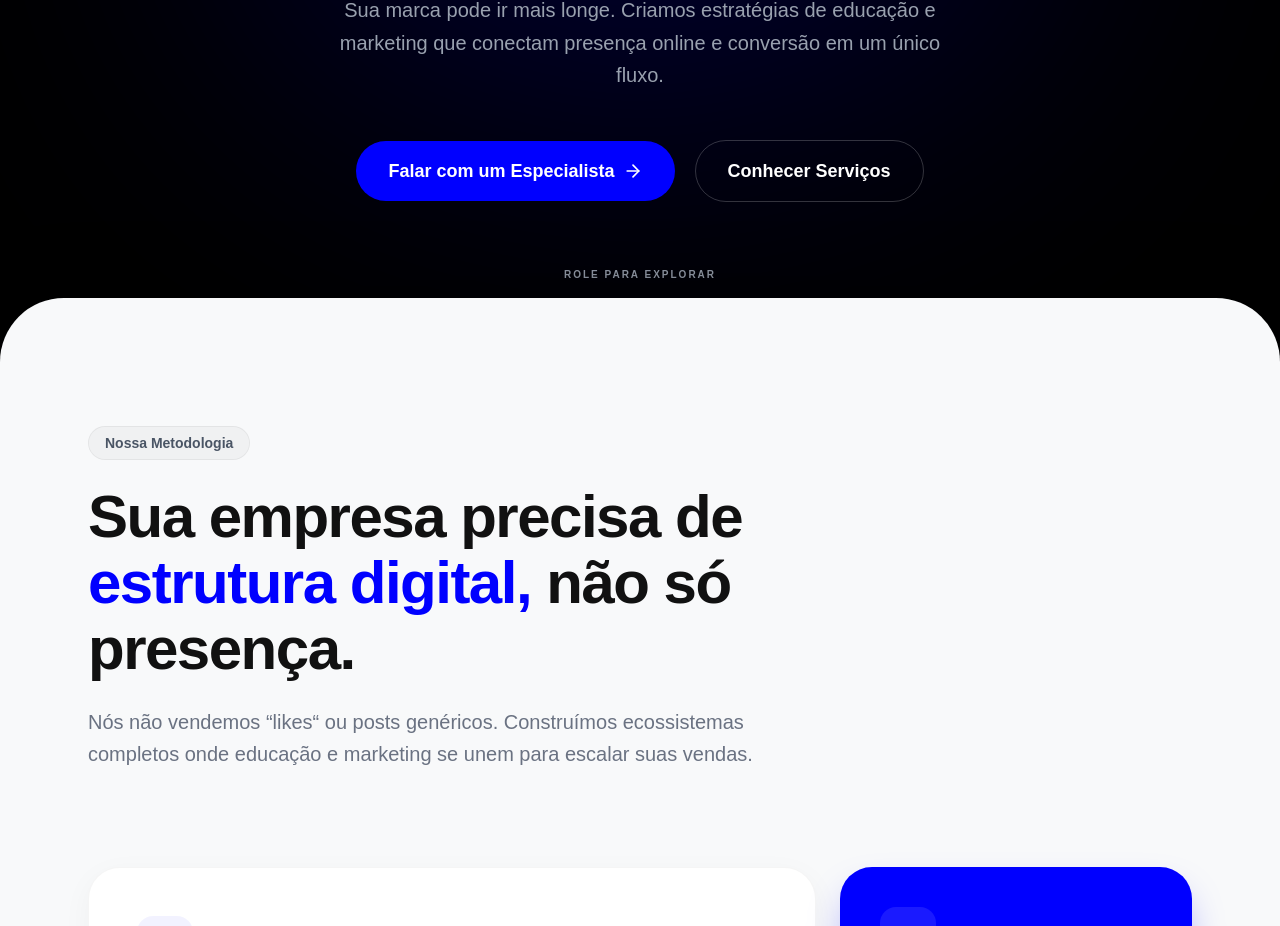
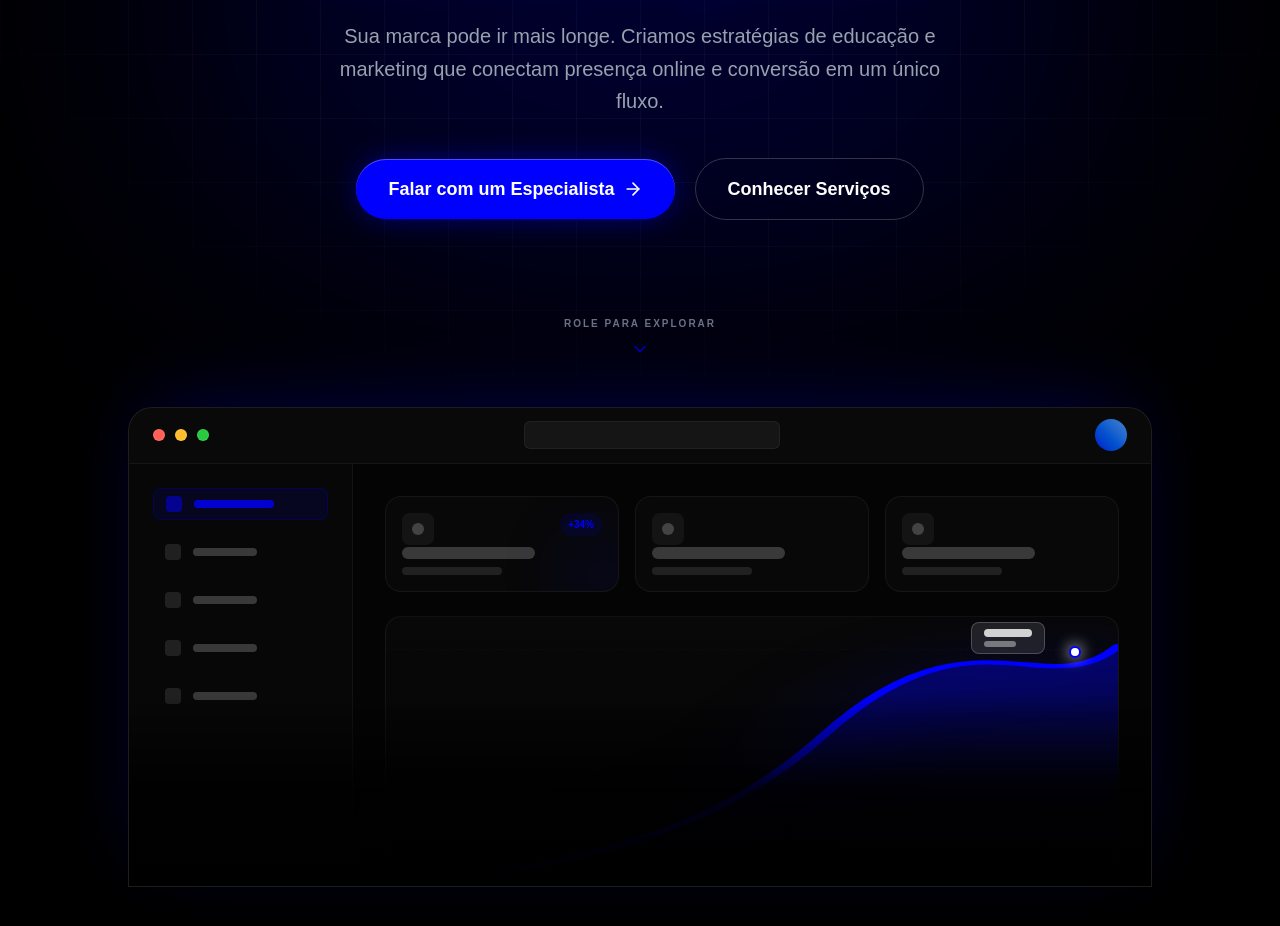
Before and after one commit to Peixotim/codex-website, a Next.js app: page / in a window 1280 px wide. Shown: the part 394-1320 px from the top of the page. Built offline with nearby package versions, Linux system fonts and the light colour scheme.

Commit message:
feat: Ajusta o herosection trazendo um novo visual

```diff
--- a/components/hero.tsx
+++ b/components/hero.tsx
@@ -18,58 +18,69 @@ export default function Hero() {
     visible: {
       opacity: 1,
       y: 0,
-      transition: { duration: 0.7, ease: [0.25, 0.4, 0.25, 1] }
+      transition: { duration: 0.8, ease: [0.22, 1, 0.36, 1] as const }
     },
   };
 
   return (
-    <section className="relative min-h-[90vh] flex items-center justify-center overflow-hidden bg-[#000000] pt-32 pb-36">
+    // Removido o min-h-[95vh] fixo para deixar o conteúdo ditar a altura de forma mais orgânica,
+    // e aumentado o pb-40 para o mockup respirar antes da seção branca (Sobre) subir.
+    <section className="relative flex flex-col items-center justify-start overflow-hidden bg-[#000000] pt-36 pb-40">
 
-      <div className="absolute inset-0 bg-[linear-gradient(to_right,#ffffff0a_1px,transparent_1px),linear-gradient(to_bottom,#ffffff0a_1px,transparent_1px)] bg-size-[4rem_4rem] mask-[radial-gradient(ellipse_60%_50%_at_50%_0%,#000_70%,transparent_100%)] z-0 pointer-events-none"></div>
+      {/* BACKGROUND ARCHITECTURAL GRID */}
+      <div className="absolute inset-0 bg-[linear-gradient(to_right,#ffffff0a_1px,transparent_1px),linear-gradient(to_bottom,#ffffff0a_1px,transparent_1px)] bg-[size:4rem_4rem] [mask-image:radial-gradient(ellipse_60%_50%_at_50%_10%,#000_60%,transparent_100%)] z-0 pointer-events-none"></div>
 
-      <div className="absolute top-0 left-1/2 -translate-x-1/2 w-200 h-125 bg-[#0000FF] rounded-full blur-[150px] opacity-20 pointer-events-none animate-pulse-slow z-0"></div>
+      {/* BRILHO CENTRAL (Ajustado para não ofuscar o texto) */}
+      <div className="absolute top-[10%] left-1/2 -translate-x-1/2 w-[600px] md:w-[900px] h-[500px] bg-[#0000FF] rounded-full blur-[140px] opacity-20 pointer-events-none animate-pulse-slow z-0"></div>
 
-      <div className="container mx-auto px-6 relative z-10 flex flex-col items-center text-center">
+      <div className="container mx-auto px-6 relative z-10 flex flex-col items-center text-center w-full">
 
         <motion.div
           variants={containerVariants}
           initial="hidden"
           animate="visible"
-          className="max-w-5xl mx-auto"
+          className="max-w-5xl mx-auto w-full flex flex-col items-center"
         >
+          {/* TAGLINE COM PULSING DOT */}
           <motion.div variants={itemVariants} className="mb-8 flex justify-center">
-            <span className="px-5 py-2 rounded-full border border-white/10 bg-white/3 text-sm font-medium text-gray-300 backdrop-blur-md shadow-lg shadow-black/50">
+            <span className="flex items-center gap-2 px-5 py-2 rounded-full border border-white/10 bg-white/5 text-sm font-medium text-gray-300 backdrop-blur-md shadow-[0_0_20px_rgba(0,0,255,0.1)]">
+              <span className="relative flex h-2 w-2">
+                <span className="animate-ping absolute inline-flex h-full w-full rounded-full bg-[#4D4DFF] opacity-75"></span>
+                <span className="relative inline-flex rounded-full h-2 w-2 bg-[#0000FF]"></span>
+              </span>
               Evolução, Lucro e Crescimento
             </span>
           </motion.div>
 
+          {/* TÍTULO (Gradiente mais claro e legível) */}
           <motion.h1
             variants={itemVariants}
-            className="text-4xl sm:text-5xl md:text-7xl font-extrabold text-[#FFFFFF] tracking-tight leading-[1.1] mb-8"
+            className="text-4xl sm:text-6xl md:text-[5rem] font-extrabold text-[#FFFFFF] tracking-tight leading-[1.05] mb-8"
           >
             Vamos construir algo <br className="hidden sm:block" />
-            <span className="text-transparent bg-clip-text bg-linear-to-r from-[#0000FF] via-[#4D4DFF] to-blue-300">
+            <span className="text-transparent bg-clip-text bg-gradient-to-br from-[#9999FF] via-[#4D4DFF] to-[#0000FF] drop-shadow-[0_0_20px_rgba(0,0,255,0.4)]">
               realmente grande?
             </span>
           </motion.h1>
 
-
+          {/* SUBTÍTULO */}
           <motion.p
             variants={itemVariants}
-            className="text-base sm:text-lg md:text-xl text-gray-400 mb-12 max-w-2xl mx-auto font-light leading-relaxed px-4"
+            className="text-base sm:text-lg md:text-xl text-gray-400 mb-10 max-w-2xl mx-auto font-light leading-relaxed px-4"
           >
             Sua marca pode ir mais longe. Criamos estratégias de educação e marketing que conectam presença online e conversão em um único fluxo.
           </motion.p>
 
+          {/* BOTÕES DE AÇÃO */}
           <motion.div
             variants={itemVariants}
-            className="flex flex-col sm:flex-row items-center justify-center gap-5 w-full sm:w-auto px-4"
+            className="flex flex-col sm:flex-row items-center justify-center gap-5 w-full sm:w-auto px-4 z-20 mb-16 md:mb-24"
           >
             <a
               href="https://wa.me/5531989774224"
               target="_blank"
               rel="noopener noreferrer"
-              className="group relative flex items-center justify-center gap-2 bg-[#0000FF] text-[#FFFFFF] px-8 py-4 rounded-full font-semibold text-lg transition-all duration-300 hover:bg-[#3333FF] hover:shadow-[0_0_30px_-5px_rgba(0,0,255,0.6)] hover:-translate-y-1 w-full sm:w-auto"
+              className="group relative flex items-center justify-center gap-2 bg-[#0000FF] text-[#FFFFFF] px-8 py-4 rounded-full font-semibold text-lg transition-all duration-300 hover:bg-[#3333FF] shadow-[inset_0_1px_0_rgba(255,255,255,0.3),0_0_30px_-5px_rgba(0,0,255,0.6)] hover:shadow-[inset_0_1px_0_rgba(255,255,255,0.4),0_0_40px_-5px_rgba(0,0,255,0.8)] hover:-translate-y-1 w-full sm:w-auto"
             >
               Falar com um Especialista
               <ArrowRight size={20} className="group-hover:translate-x-1 transition-transform duration-300" />
@@ -77,28 +88,119 @@ export default function Hero() {
 
             <Link
               href="#servicos"
-              className="flex items-center justify-center gap-2 bg-transparent text-[#FFFFFF] border border-white/20 px-8 py-4 rounded-full font-semibold text-lg transition-all duration-300 hover:border-white/50 hover:bg-white/5 hover:-translate-y-1 w-full sm:w-auto"
+              className="flex items-center justify-center gap-2 bg-transparent text-[#FFFFFF] border border-white/20 px-8 py-4 rounded-full font-semibold text-lg transition-all duration-300 hover:border-white/50 hover:bg-white/5 hover:-translate-y-1 w-full sm:w-auto backdrop-blur-sm"
             >
               Conhecer Serviços
             </Link>
           </motion.div>
+
+          {/* INDICADOR DE SCROLL (Movido para cima do Dashboard) */}
+          <motion.div
+            variants={itemVariants}
+            className="flex flex-col items-center gap-2 text-gray-500 z-20 mb-12"
+          >
+            <span className="text-[10px] uppercase tracking-[0.2em] font-semibold text-gray-500">Role para explorar</span>
+            <motion.div animate={{ y: [0, 8, 0] }} transition={{ repeat: Infinity, duration: 2, ease: "easeInOut" }}>
+              <ChevronDown size={20} className="text-[#0000FF]/70" />
+            </motion.div>
+          </motion.div>
+
+          {/* DASHBOARD MOCKUP PREMIUM (O grande diferencial) */}
+<motion.div
+            variants={itemVariants}
+            className="relative w-full max-w-5xl mx-auto h-72 sm:h-[26rem] md:h-[30rem] border border-white/10 rounded-t-3xl bg-[#050505]/80 backdrop-blur-2xl overflow-hidden shadow-[0_-20px_80px_-20px_rgba(0,0,255,0.25)]"
+          >
+            {/* Top Bar (Navegador/App) - Mais detalhada */}
+            <div className="flex items-center justify-between px-6 h-14 border-b border-white/5 bg-white/[0.02]">
+              <div className="flex gap-2.5">
+                <div className="w-3 h-3 rounded-full bg-[#FF5F56] border border-white/10"></div>
+                <div className="w-3 h-3 rounded-full bg-[#FFBD2E] border border-white/10"></div>
+                <div className="w-3 h-3 rounded-full bg-[#27C93F] border border-white/10"></div>
+              </div>
+              {/* Barra de pesquisa/URL simulada */}
+              <div className="hidden sm:block w-64 h-7 bg-white/5 rounded-md border border-white/5"></div>
+              <div className="w-8 h-8 rounded-full bg-gradient-to-tr from-[#0000FF] to-blue-400 opacity-80"></div>
+            </div>
+
+            {/* Corpo do Dashboard */}
+            <div className="flex h-full relative z-10">
+
+              {/* Sidebar Simulada (Navegação) */}
+              <div className="hidden md:flex flex-col gap-4 w-56 h-full border-r border-white/5 p-6 bg-white/[0.01]">
+                <div className="w-full h-8 rounded-lg bg-[#0000FF]/10 border border-[#0000FF]/20 flex items-center px-3 gap-3">
+                   <div className="w-4 h-4 rounded-sm bg-[#0000FF]/50"></div>
+                   <div className="w-20 h-2 rounded-full bg-[#0000FF]/80"></div>
+                </div>
+                {[...Array(4)].map((_, i) => (
+                  <div key={i} className="w-full h-8 rounded-lg flex items-center px-3 gap-3 hover:bg-white/5 transition-colors">
+                     <div className="w-4 h-4 rounded-sm bg-white/10"></div>
+                     <div className="w-16 h-2 rounded-full bg-white/20"></div>
+                  </div>
+                ))}
+              </div>
+
+              {/* Área Principal do Software */}
+              <div className="flex-1 flex flex-col gap-6 p-6 md:p-8">
+
+                {/* Top Metrics Cards (Simulando faturamento/leads) */}
+                <div className="grid grid-cols-2 sm:grid-cols-3 gap-4">
+                  {[...Array(3)].map((_, i) => (
+                    <div key={i} className="bg-white/[0.02] border border-white/5 rounded-2xl p-4 flex flex-col justify-between h-24 relative overflow-hidden group hover:border-white/10 transition-colors">
+                      <div className="flex justify-between items-start">
+                        <div className="w-8 h-8 rounded-lg bg-white/5 flex items-center justify-center">
+                          <div className="w-3 h-3 rounded-full bg-white/20"></div>
+                        </div>
+                        {i === 0 && <span className="text-[10px] font-bold text-[#0000FF] bg-[#0000FF]/10 px-2 py-1 rounded-full">+34%</span>}
+                      </div>
+                      <div className="w-2/3 h-3 rounded-full bg-white/20 mt-auto"></div>
+                      <div className="w-1/2 h-2 rounded-full bg-white/10 mt-2"></div>
+                      {/* Glow no card principal */}
+                      {i === 0 && <div className="absolute -bottom-4 -right-4 w-16 h-16 bg-[#0000FF] rounded-full blur-2xl opacity-20"></div>}
+                    </div>
+                  ))}
+                </div>
+
+                {/* Main Chart Area (Gráfico Vetorial Premium) */}
+                <div className="flex-1 border border-white/5 rounded-2xl bg-gradient-to-b from-white/[0.02] to-transparent relative overflow-hidden flex flex-col">
+                  {/* Linhas de grade horizontais do gráfico */}
+                  <div className="absolute inset-0 flex flex-col justify-between py-8 px-0 pointer-events-none opacity-20">
+                    <div className="w-full border-b border-white/10 border-dashed"></div>
+                    <div className="w-full border-b border-white/10 border-dashed"></div>
+                    <div className="w-full border-b border-white/10 border-dashed"></div>
+                  </div>
+
+                  {/* Gráfico SVG Curvado e Brilhante */}
+                  <svg className="absolute inset-0 h-full w-full" preserveAspectRatio="none" viewBox="0 0 100 100">
+                    <defs>
+                      <linearGradient id="chartGradient" x1="0" y1="0" x2="0" y2="1">
+                        <stop offset="0%" stopColor="#0000FF" stopOpacity="0.4" />
+                        <stop offset="100%" stopColor="#0000FF" stopOpacity="0.0" />
+                      </linearGradient>
+                    </defs>
+                    {/* Preenchimento sob a linha */}
+                    <path d="M0,100 C20,80 40,85 60,40 C80,-5 90,30 100,10 L100,100 L0,100 Z" fill="url(#chartGradient)" />
+                    {/* Linha do gráfico */}
+                    <path d="M0,100 C20,80 40,85 60,40 C80,-5 90,30 100,10" fill="none" stroke="#0000FF" strokeWidth="1.5" strokeLinecap="round" className="drop-shadow-[0_0_8px_rgba(0,0,255,0.8)]" />
+                  </svg>
+
+                  {/* Ponto de destaque no topo do gráfico */}
+                  <div className="absolute top-[10%] right-[5%] w-3 h-3 bg-white rounded-full shadow-[0_0_15px_rgba(255,255,255,1)] border-2 border-[#0000FF]"></div>
+                  {/* Tooltip flutuante no gráfico */}
+                  <div className="absolute top-[2%] right-[10%] bg-white/10 backdrop-blur-md border border-white/20 px-3 py-1.5 rounded-lg">
+                     <div className="w-12 h-2 rounded-full bg-white/80 mb-1"></div>
+                     <div className="w-8 h-1.5 rounded-full bg-white/40"></div>
+                  </div>
+                </div>
+
+              </div>
+            </div>
+
+            {/* Fade de Fusão Inferior Mais Intenso */}
+            <div className="absolute inset-x-0 bottom-0 h-48 bg-gradient-to-t from-black via-black/90 to-transparent z-20 pointer-events-none"></div>
+          </motion.div>
+
         </motion.div>
       </div>
-
-      <motion.div
-        initial={{ opacity: 0 }}
-        animate={{ opacity: 1 }}
-        transition={{ delay: 1.5, duration: 1 }}
-        className="absolute bottom-8 left-1/2 -translate-x-1/2 flex flex-col items-center gap-3 text-gray-500"
-      >
-        <span className="text-[10px] uppercase tracking-[0.2em] font-semibold text-gray-400">Role para explorar</span>
-        <motion.div
-          animate={{ y: [0, 8, 0] }}
-          transition={{ repeat: Infinity, duration: 2, ease: "easeInOut" }}
-        >
-          <ChevronDown size={20} className="text-[#0000FF]" />
-        </motion.div>
-      </motion.div>
     </section>
   );
 }
```
